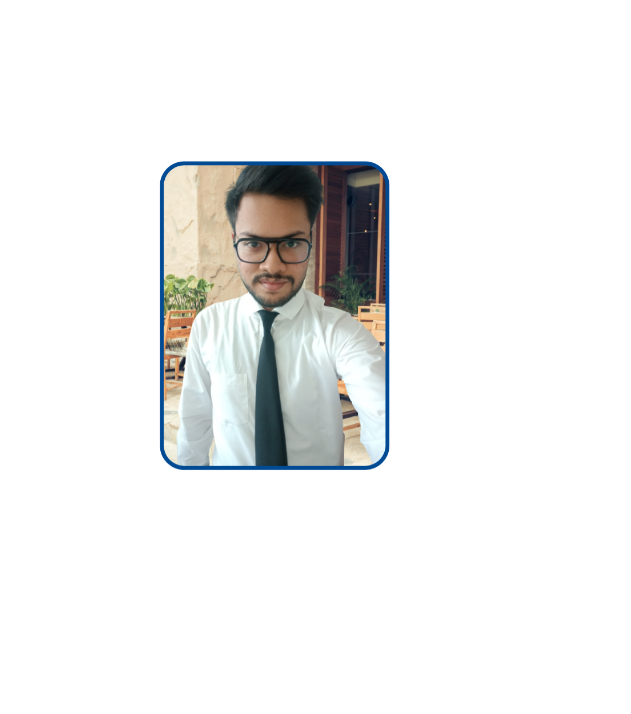
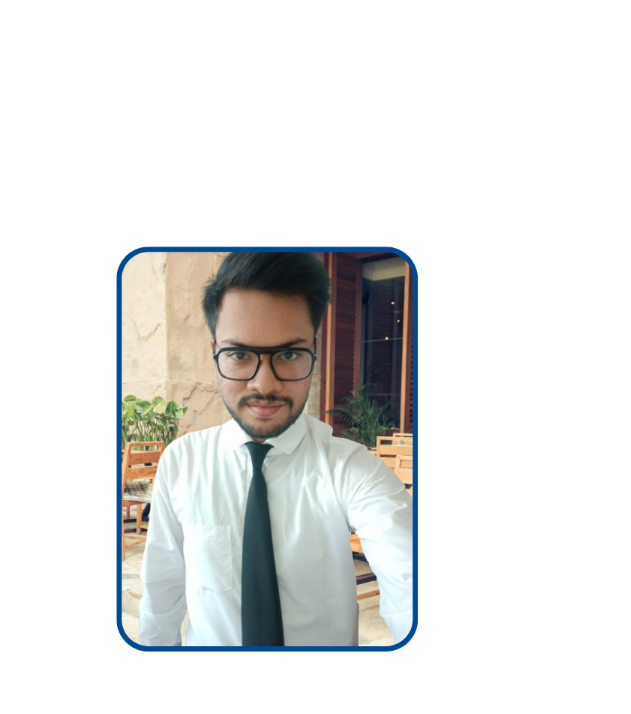
Before and after one commit to Sanskar1103/SanskarAgarwal, a plain HTML site: page index.html in a window 1280 px wide. Shown: the part 86-800 px from the top of the page, 649-1280 px from the left. Drawn offline with nearby package versions, Linux system fonts and the light colour scheme.

Commit message:
Update style.css

```diff
--- a/style.css
+++ b/style.css
@@ -272,7 +272,7 @@ img{
 }
 .home__img{
   position: absolute;
-  right: 0;
+  right: -40px;
   bottom: 0;
   height:500px;
   width: 350px;
@@ -734,8 +734,8 @@ img{
     margin-right: var(--mb-4);
   }
   .home__img{
-    width: 457px;
-    bottom: 15%;
+    width: 600px;
+    bottom: 5%;
   }
 
   .about__container, .skills__container{
@@ -765,7 +765,7 @@ img{
     margin-right: auto;
   }
   .home__img{
-    right: 10%;
+    right: 5%;
   }
 }
 
```
